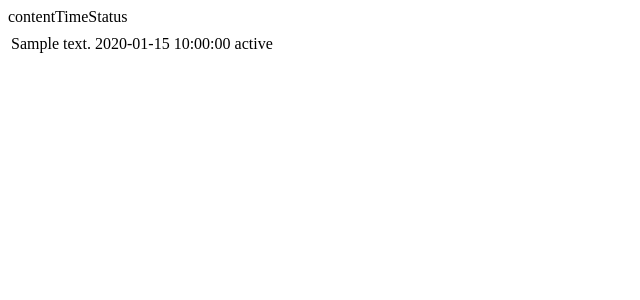
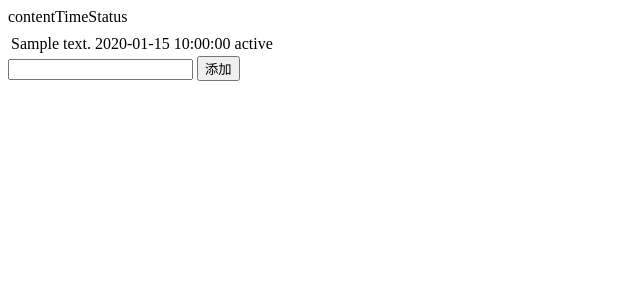
Before and after one commit to TT-usr/awesome-flask, a Flask app: template app/templates/index.html in a window 1280 px wide. Shown: the top 300 px of the page, without its empty margins (0-640 px from the left). Run offline with Flask 2, Linux system fonts and the light colour scheme; the template is opened without the code that fills it: most values are stand-ins (such as "Sample title", 1, 10 or a date in 2020).

Commit message:
html add obj to mongo

```diff
--- a/app/templates/index.html
+++ b/app/templates/index.html
@@ -23,5 +23,13 @@
 	{% endfor %}
 </table>
 
+
+<form class="input-group" action="/add", method="POST">
+	<input type="form-control" name="content" id='content' type="text" value="">
+	<span class="input-group-btn">
+		<button class="btn btn-primary" type="submit">添加</button>
+	</span>
+</form>
+
 </body>
 </html>
```
Also changed, not shown: app/views.py (+10 -0 lines), README.md.
